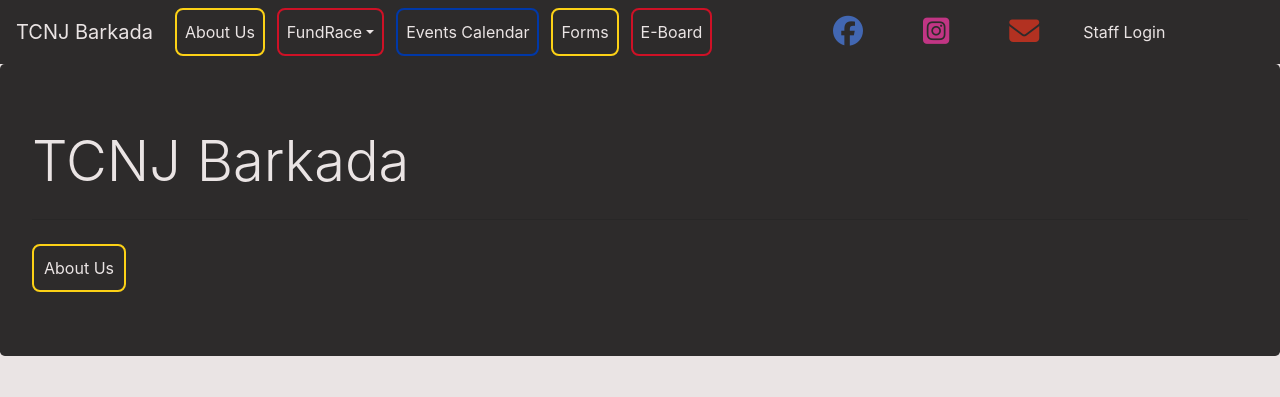
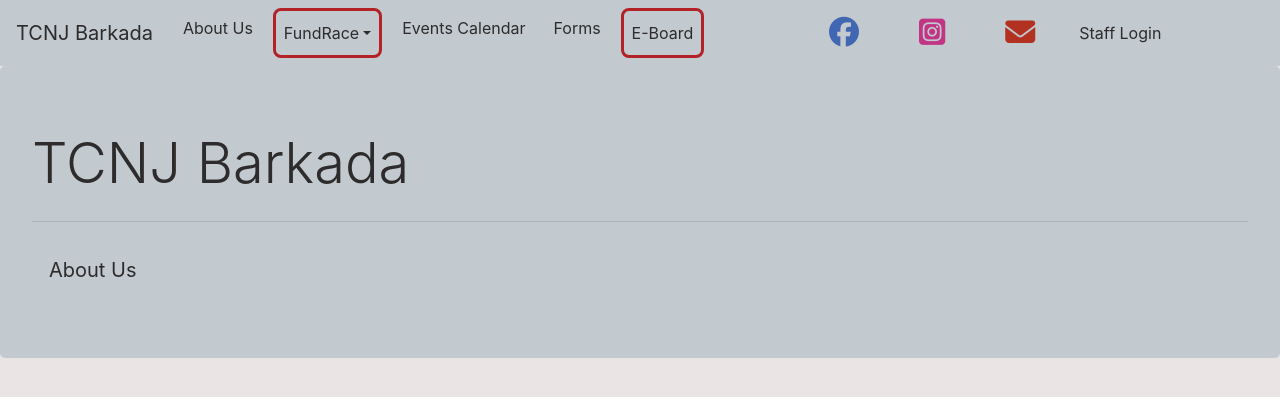
Before and after one commit to oleynes/FundRFID, a Django app: page / in a window 1280 px wide. Shown: the top 397 px of the page. Run offline with Django 3.2, Linux system fonts and the light colour scheme; style sheets or scripts are compiled from the project's sources; some libraries are stand-ins or nearby versions.

Commit message:
updated themeing for AAA

```diff
--- a/FundRFID/static/_settings.scss
+++ b/FundRFID/static/_settings.scss
@@ -2,45 +2,61 @@
 
 
 $theme-colors: (
-  "accent-red": #ce1126,
-  "accent-yellow": #fcd116,
-  "accent-blue": #0038a8,
+  "gold": #D38F29,
+  "red": #B32227,
   "dark":  #2d2b2b,
-  "light": #eae4e4
+  "light": #eae4e4,
+  "bg-light": #c2cad0
 );
 
 $navpadding: 10px;
+$btn-border-sz: 3px;
 
-.btn-yellow{
-  background-color: theme-color("dark");
+.btn-gold{
+  background-color: rgba(0, 0, 0, 0.0);
   color: theme-color("light");
-  border: 2px solid theme-color("accent-yellow");
+  border: $btn-border-sz solid theme-color("gold");
   border-radius: 8px 8px;
   padding: $navpadding;
   font-size: 16px;
 }
 
 .btn-red{
-  background-color: theme-color("dark");
+  background-color: rgba(0, 0, 0, 0.0);
   color: theme-color("light");
-  border: 2px solid theme-color("accent-red");
+  border: $btn-border-sz solid theme-color("red");
   border-radius: 8px 8px;
   padding: $navpadding;
   font-size: 16px;
 }
 
-.btn-blue{
-  background-color: theme-color("dark");
-  color: theme-color("light");
-  border: 2px solid theme-color("accent-blue");
+.btn-inverse{
+  background-color: rgba(0, 0, 0, 0.0);
+  color: theme-color("dark");
+  border: $btn-border-sz solid theme-color("dark");
   border-radius: 8px 8px;
   padding: $navpadding;
   font-size: 16px;
 }
 
+.btn-white{
+  background-color: rgba(0, 0, 0, 0.0);
+  color: theme-color("light");
+  border: $btn-border-sz solid theme-color("light");
+  border-radius: 8px 8px;
+  padding: $navpadding;
+  font-size: 16px;
+}
+
+
 .nav-bg{
-  background-color: theme-color("dark");
-  color: theme-color("light");
+  background-color: theme-color("bg-light");
+  color: theme-color("dark");
+}
+
+.logo-sz{
+  width: 90px;
+  height: 90px;
 }
 
 .main{
@@ -60,13 +76,18 @@
 }
 
 .item{
-  background-color: theme-color("dark");
-  color: theme-color("light");
+  background-color: rgba(0, 0, 0, 0);
+  color: theme-color("dark");
+}
+
+.item-inactive{
+  background-color: rgba(0, 0, 0, 0);
+  color: theme-color("dark");
 }
 
 .item:hover{
-  color: darken(theme-color("light"), 25%);
-  background-color: darken(theme-color("dark"), 10%);
+  color: darken(theme-color("dark"), 25%);
+  background-color: darken(theme-color("bg-light"), 10%);
 }
 
 .item:hover:after{
@@ -74,31 +95,28 @@
 }
 
 .theme-colors{
-  color: theme-color("light");
-  background-color: theme-color("dark");
+  background-color: theme-color("bg-light");
+  color: theme-color("dark");
 }
 
 .theme-colors-inactive{
-  color: theme-color("light");
-  background-color: theme-color("dark");
+  background-color: theme-color("bg-light");
+  color: theme-color("dark");
 }
 
 .theme-colors:hover{
-  color: darken(theme-color("light"), 25%);
+  color: darken(theme-color("dark"), 25%);
 
 }
 
-.fa-yellow{
-  color: theme-color("accent-yellow");
+.fa-gold{
+  color: theme-color("gold");
 }
 
 .fa-red{
-  color: theme-color("accent-red");
+  color: theme-color("red");
 }
 
-.fa-blue{
-  color: theme-color("accent-blue");
-}
 
 .sidebar {
   background-color: theme-color("light");
@@ -129,3 +147,7 @@
   color: #B23121;
   font-size: 30px;
 }
+
+.nav-bottom-border{
+  border-bottom: black solid medium;
+}
```
